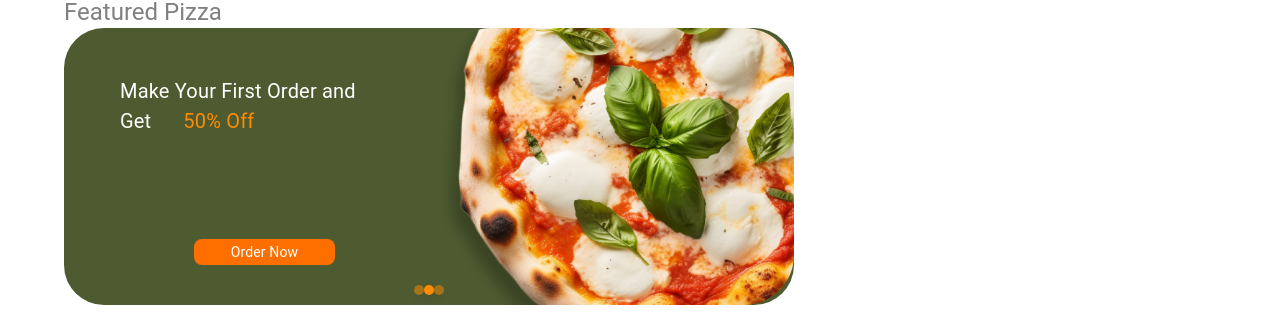
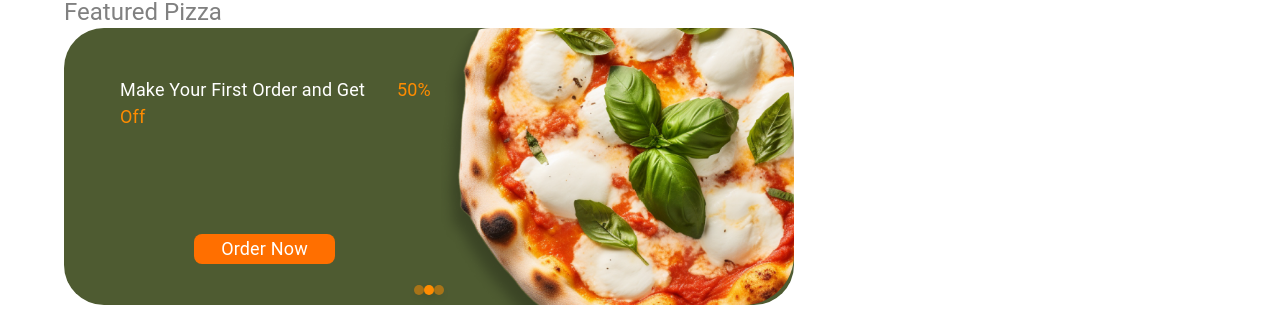
Before and after one commit to getye/Pizza-Ordering-App, a React (Create React App) app in the folder client/: page / in a window 1280 px wide. Shown: the part 438-753 px from the top of the page. Built offline with nearby package versions, Linux system fonts and the light colour scheme; no server answers.

Commit message:
home slider

```diff
--- a/client/src/components/home.js
+++ b/client/src/components/home.js
@@ -170,14 +170,14 @@ return (
                             pb: { xs: 1, sm: 2, md: 3, lg: 4 },
                             pl: { xs: 1, sm: 2, md: 3, lg: 4 },
                             color: 'white',
-                            fontSize: { xs: '14px', sm: '16px', md: '18px', lg: '20px' }
+                            fontSize: { xs: '12px', sm: '14px', md: '16px', lg: '18px' }
                           }}
                         >
                           Make Your First Order and Get
                           <Typography component="span" sx={{
                             color: '#FF8C00',
                             pl: { xs: 1, sm: 2, md: 3, lg: 4 },
-                            fontSize: { xs: '14px', sm: '16px', md: '18px', lg: '20px' }
+                            fontSize: { xs: '12px', sm: '14px', md: '16px', lg: '18px' }
                           }}>
                             50% Off
                           </Typography>
@@ -194,12 +194,12 @@ return (
                               bgcolor: '#FF6F00',
                               color: 'white',
                               borderRadius: 2,
-                              padding: '6px 1px',
+                              padding: '6px',
                               width: '40%',
                               display: 'inline-block',
                               textTransform: 'none'  // Maintain original text case without full caps
                               }}>
-                            <Typography sx={{ lineHeight: 1,  fontSize: { xs: '10px', sm: '12px', md: '14px', lg: '14px' }, textTransform: 'capitalize' }}>
+                            <Typography sx={{ lineHeight: 1,  fontSize: { xs: '12px', sm: '14px', md: '16px', lg: '18px' }, textTransform: 'capitalize' }}>
                               Order Now
                             </Typography>
                           </Button>
```
Also changed, not shown: 8 other files (tests, documents, lock files or other folders).
